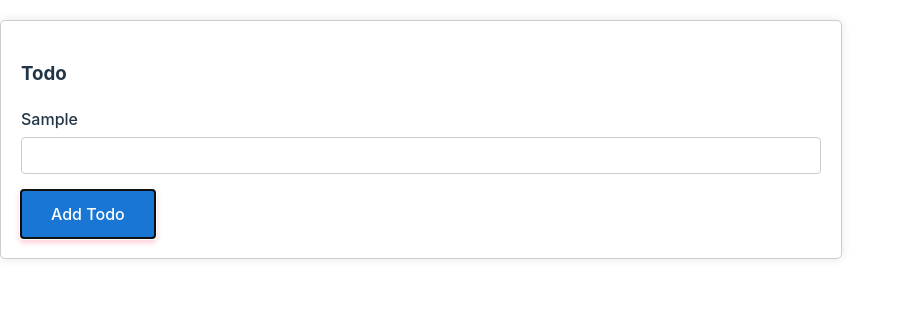
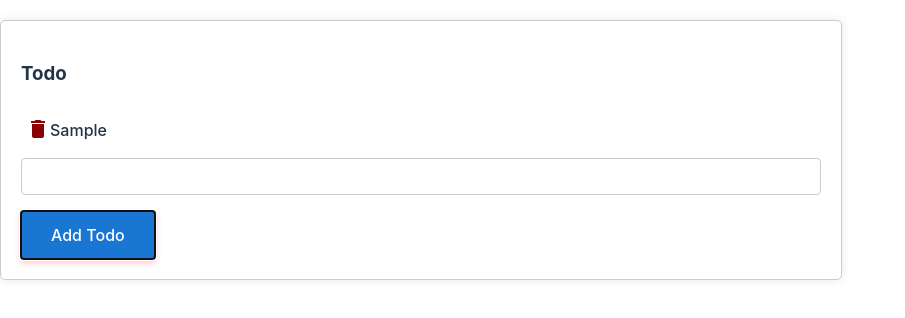
Before and after one commit to ansumanmishra/react-projects, a React (Vite) app: page / in a window 1280 px wide. Both pictures are taken after typing "Sample" into the empty fields and a click on the button "Add Todo". Shown: the top 318 px of the page, without its empty margins (0-905 px from the left). Built offline with nearby package versions, Linux system fonts and the light colour scheme.

Commit message:
Creating reusable components using emotion js

```diff
--- a/package.json
+++ b/package.json
@@ -12,6 +12,7 @@
   "dependencies": {
     "@emotion/react": "^11.13.3",
     "@emotion/styled": "^11.13.0",
+    "@mui/icons-material": "^6.1.6",
     "@mui/material": "^6.1.6",
     "react": "^18.3.1",
     "react-dom": "^18.3.1"
--- a/src/components/Button/ButtonStyles.ts
+++ b/src/components/Button/ButtonStyles.ts
@@ -1,5 +1,7 @@
 import {styled as muiStyled} from '@mui/material';
-import styled from '@emotion/styled'
+import styled from '@emotion/styled';
+import { css } from '@emotion/react'
+
 
 export const StyledButton = muiStyled('button')(({theme, props}) => {
   return {
@@ -44,3 +46,8 @@ export const StyledButtonEmotion1 = styled.button(props => {
     }
   }
 });
+
+export const ButtonCss = css({
+  color: 'red',
+  backgroundColor: 'blue'
+})
--- a/src/components/ListItem/ListItemStyles.ts
+++ b/src/components/ListItem/ListItemStyles.ts
@@ -2,8 +2,8 @@ import styled from '@emotion/styled';
 
 export const StyledListItem = styled.li`
   list-style: none;
-  padding: 0;
-  margin: 0;
+  padding: 5px;
+  margin: 5px 0;
   font-weight: 500;
   font-size: 16px;
   line-height: 24px;
--- a/src/pages/Todo.tsx
+++ b/src/pages/Todo.tsx
@@ -1,9 +1,22 @@
 import {StyledDiv} from './TodoStyles.ts';
 import {Input} from '../components/input/Input.tsx';
-import {useState} from 'react';
+import {Fragment, useState} from 'react';
 import {List} from '../components/list/List.tsx';
 import {ListItem} from '../components/ListItem/ListItem.tsx';
 import {Button} from '../components/Button/Button.tsx';
+import DeleteIcon from '@mui/icons-material/Delete';
+import styled from '@emotion/styled';
+
+const IconStyle = {
+  cursor: 'pointer',
+  position: 'relative',
+  top: '5px',
+};
+
+const StyledDeleteIcon = styled(DeleteIcon)`
+  ${IconStyle};
+  color: ${prop => prop.color || 'black'};
+`;
 
 export const Todo = () => {
   const [todos, setTodos] = useState([]);
@@ -14,18 +27,34 @@ export const Todo = () => {
     setTodo('');
   };
 
+  const handleDeleteTodo = (todoItem) => {
+    const filteredTodos = todos.filter(todo => todo !== todoItem);
+    setTodos(filteredTodos);
+  };
+
+  // const Link = StyledButton.withComponent('a');
+
   return (
     <>
       <StyledDiv>
         <h3>Todo</h3>
         <List>
-          {todos.map((todo) => (
-            <ListItem key={todo}>{todo}</ListItem>
+          {todos.map((todo, index) => (
+            <Fragment key={index}>
+              <ListItem>
+                <StyledDeleteIcon color="darkred" onClick={() => handleDeleteTodo(todo)}></StyledDeleteIcon>
+                {todo}
+              </ListItem>
+            </Fragment>
           ))}
         </List>
 
-        <Input type="text" value={todo} onChange={(e) => setTodo(e.target.value)} />
+        <Input type="text" value={todo} onChange={(e) => setTodo(e.target.value)}/>
         <Button primary onClick={handleClick}>Add Todo</Button>
+
+        {/*
+        <Link primary  href="https://reactjs.org">Learn React</Link>
+*/}
       </StyledDiv>
     </>
   );
```
Also changed, not shown: src/components/Button/Button.tsx (+9 -1 lines), 1 other file (tests, documents, lock files or other folders).
